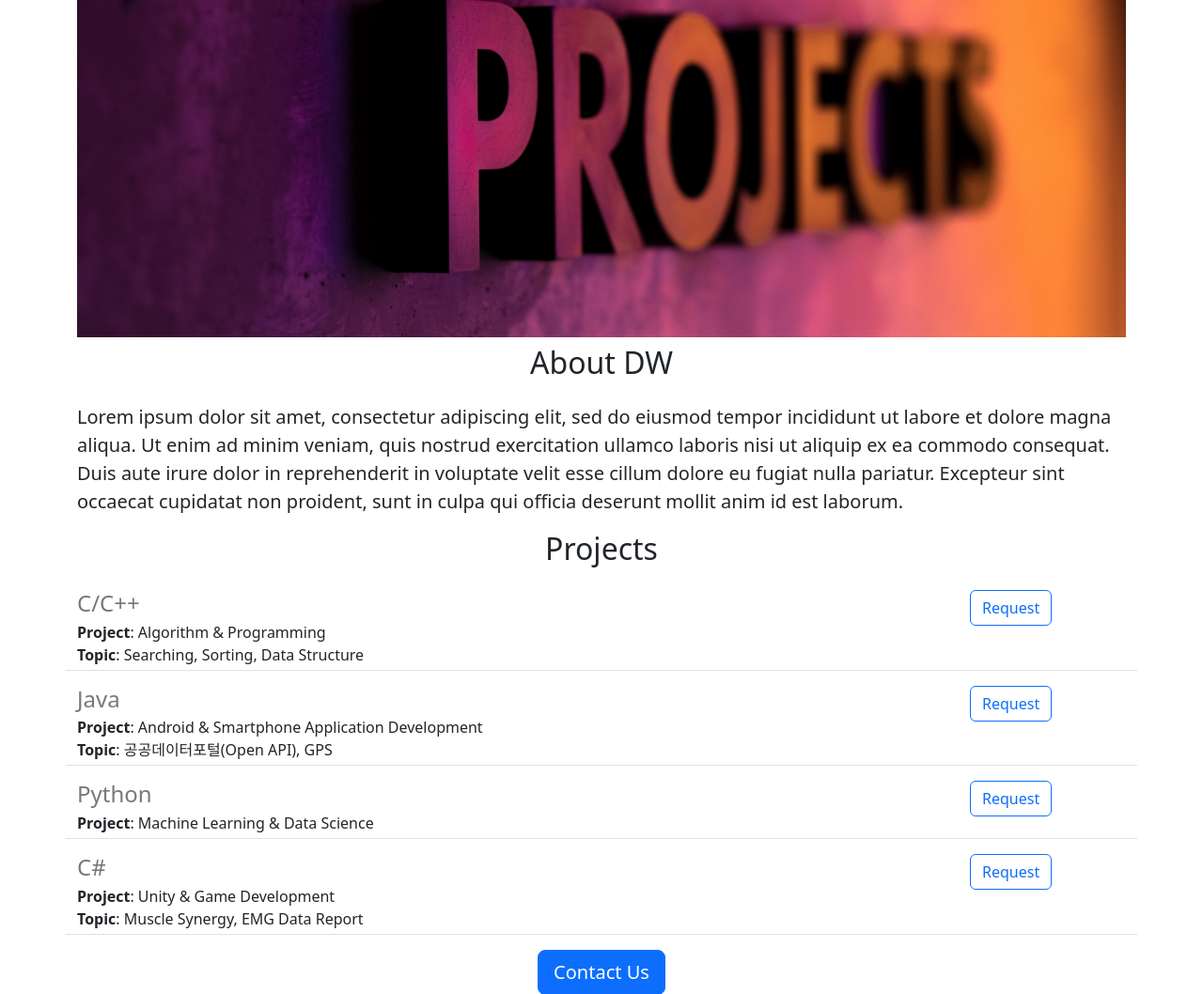
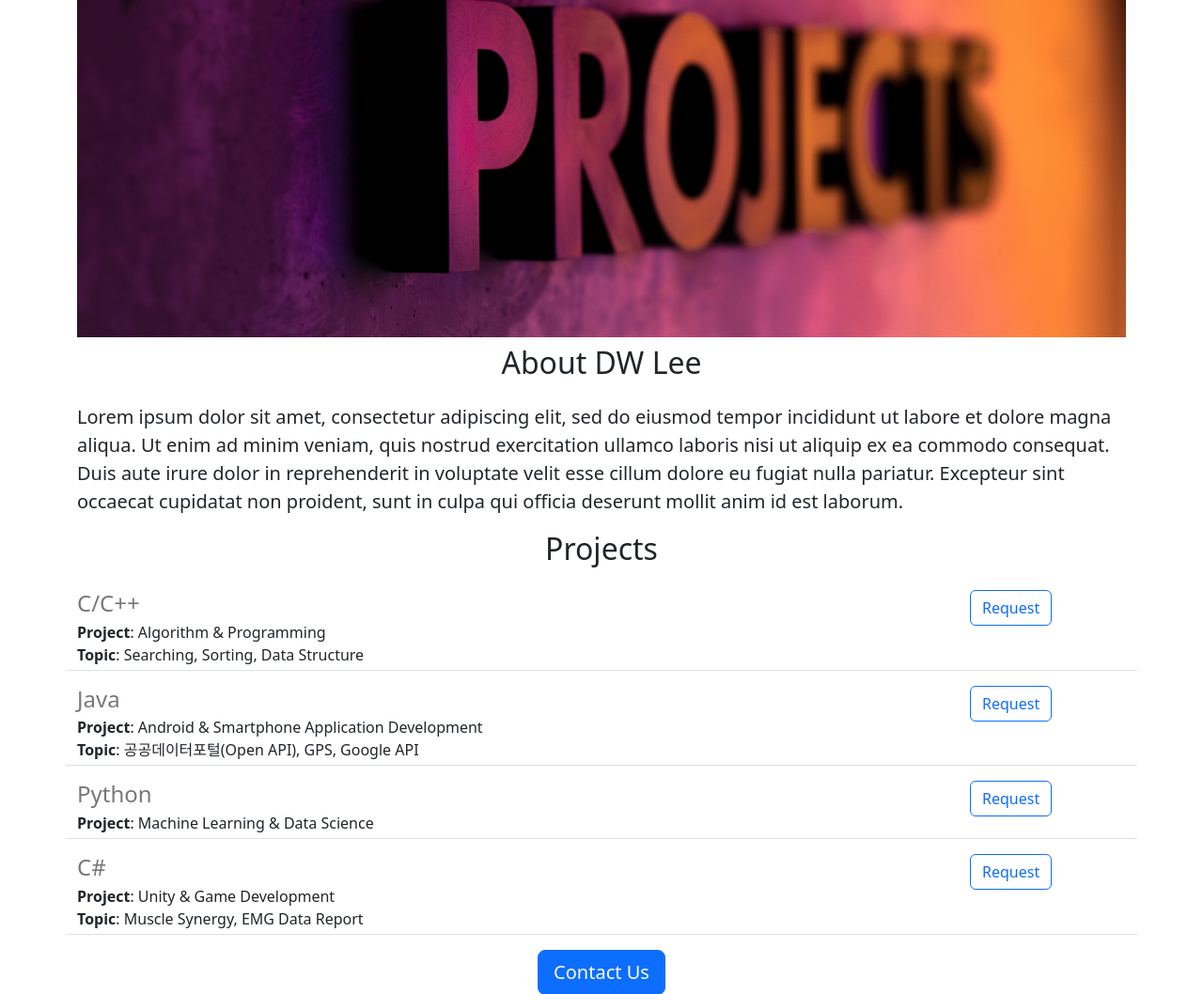
Before and after one commit to HeronSchool/dw-website-v2, a Flask app: page / in a window 1280 px wide. Shown: the part 81-1139 px from the top of the page at 94% size. Run offline with Flask 3, Linux system fonts and the light colour scheme.

Commit message:
some changes

```diff
--- a/app.py
+++ b/app.py
@@ -13,7 +13,7 @@ PROJECTS = [
     'id': 2,
     'language': 'Java',
     'description': 'Android & Smartphone Application Development',
-    'topic': '공공데이터포털(Open API), GPS'
+    'topic': '공공데이터포털(Open API), GPS, Google API'
   },
   {
     'id': 3,
--- a/templates/home.html
+++ b/templates/home.html
@@ -17,7 +17,7 @@
     <div class="container">
       <h1 class="text-center mt-2 mb-4">{{Author_name}} Website</h1>
       <img class="img-fluid" id="banner" src="https://dw-website--lid09270411.repl.co/static/banner.jpg">
-      <h2 class="text-center mt-2 mb-4">About DW</h2>
+      <h2 class="text-center mt-2 mb-4">About DW Lee</h2>
       <p class="lead">
         Lorem ipsum dolor sit amet, consectetur adipiscing elit, sed do eiusmod tempor incididunt ut labore et dolore magna aliqua. Ut enim ad minim veniam, quis nostrud exercitation ullamco laboris nisi ut aliquip ex ea commodo consequat. Duis aute irure dolor in reprehenderit in voluptate velit esse cillum dolore eu fugiat nulla pariatur. Excepteur sint occaecat cupidatat non proident, sunt in culpa qui officia deserunt mollit anim id est laborum.
       </p>
```
